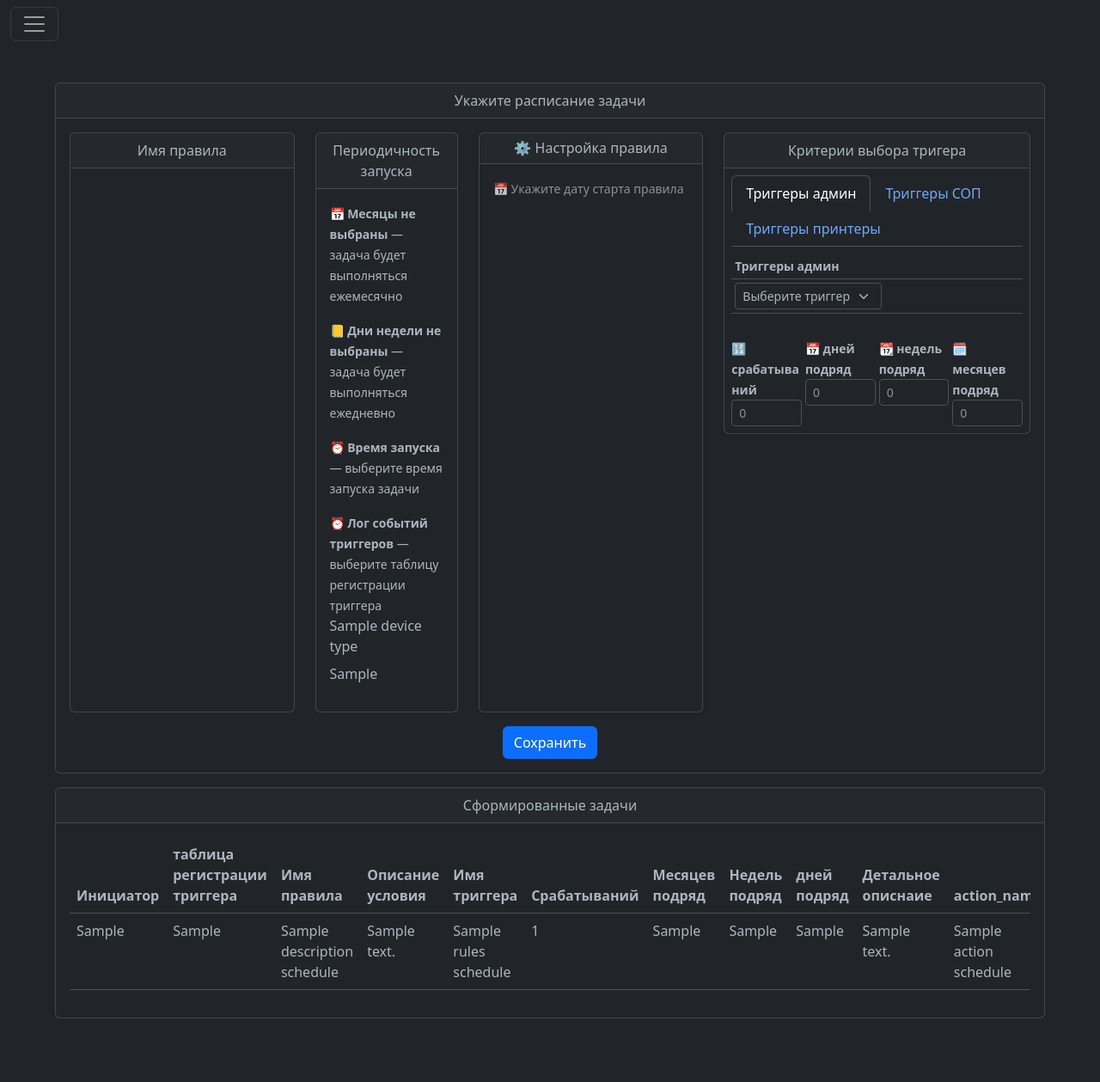
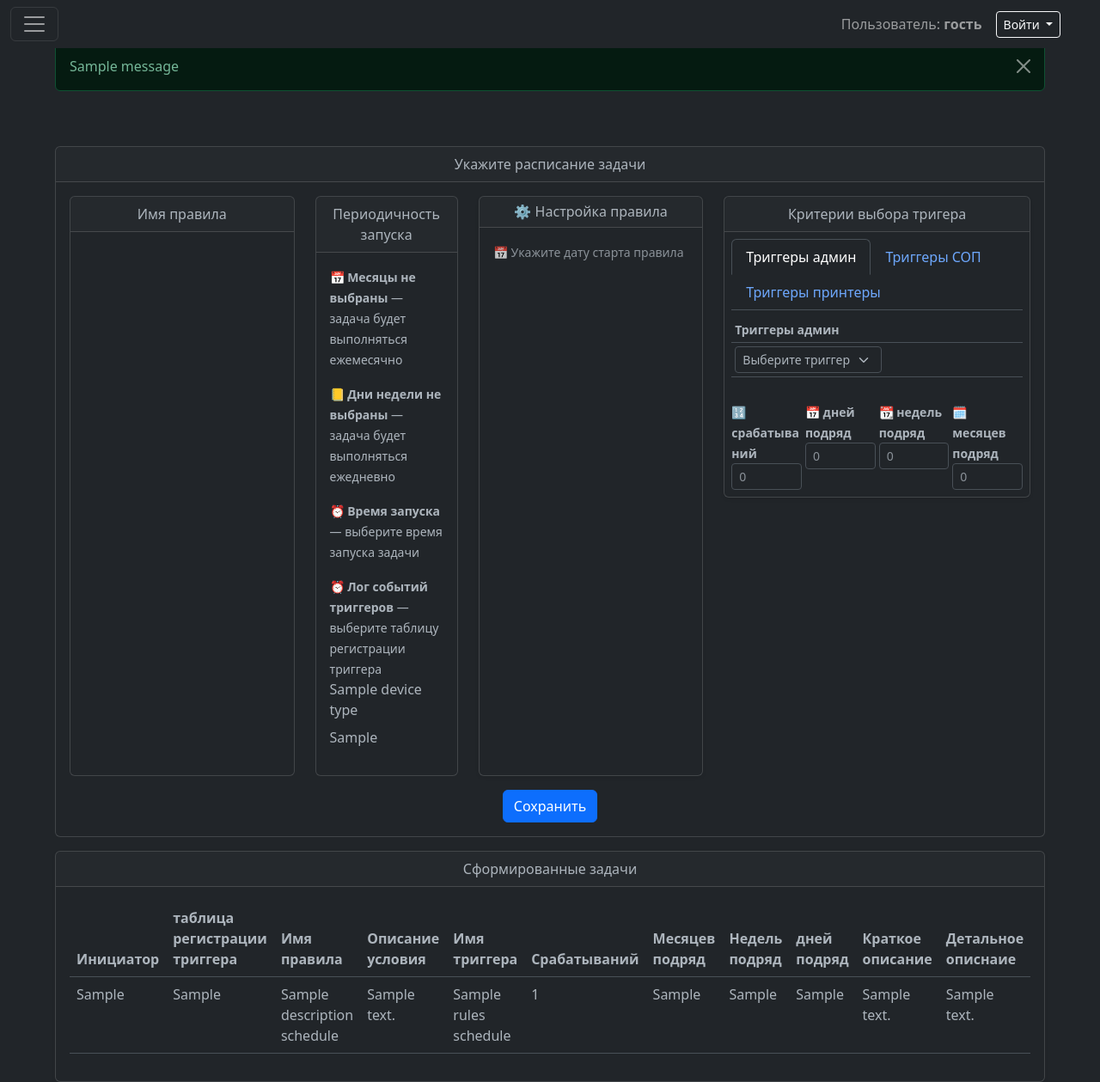
Before and after one commit to kylebaku/control_box, a Django app: template control_box/templates/generation/automatic.html in a window 1280 px wide. Shown: the whole page at 86% size. Before the commit the page ends 1185 px from the top, so only its background shows below. Run offline with Django 5.2, Linux system fonts and the light colour scheme; the template is opened without the code that fills it: most values are stand-ins (such as "Sample title", 1, 10 or a date in 2020); one stand-in notice (Sample message) is shown; some libraries are stand-ins or nearby versions.

Commit message:
add taskmanager

```diff
--- a/control_box/control_box/settings.py
+++ b/control_box/control_box/settings.py
@@ -144,3 +144,6 @@
         'level': 'INFO',
     },
 }
+
+LOGIN_REDIRECT_URL = 'generation:generation'
+LOGOUT_REDIRECT_URL = 'generation:generation'
--- a/control_box/control_box/urls.py
+++ b/control_box/control_box/urls.py
@@ -8,6 +8,7 @@
     path('monitoring/', include('monitoring.urls')),
     path('report/', include('report.urls')),
     path('generation/', include('generation.urls')),
+    path('auth/', include('django.contrib.auth.urls')),
 ]
 
 if settings.DEBUG:
--- a/control_box/core/const.py
+++ b/control_box/core/const.py
@@ -12,6 +12,12 @@
     ('Incident', 'Инцидент'),
     ('Service', 'Услуга'),
 ]
+
+TYPE_TRIGGER_BD = {
+    'sop': 'zabbix_trigger_sop',
+    'adm': 'zabbix_trigger_adm',
+    'prn': 'prn_triggers_new',
+}
 
 COORDINATOR_ROLE = [
     (
--- a/control_box/core/create_tt.py
+++ b/control_box/core/create_tt.py
@@ -9,8 +9,8 @@
 
 def add(prob_name, host, model, sn, ip, contact, adr, br, rl):
     print('ЗАПУСК')
-    url = "http://hd-integration.beeline.ru:9080/remedy_ws/RemedyOut?wsdl"  # prod
-    # url = "https://yd-hd-int-tst.beeline.ru/remedy_ws/RemedyOut?wsdl" #test
+    #url = "http://hd-integration.beeline.ru:9080/remedy_ws/RemedyOut?wsdl"  # prod
+    url = "https://yd-hd-int-tst.beeline.ru/remedy_ws/RemedyOut?wsdl" #test
     data = datetime.datetime.now()
     # дата создания ТТ (системное время сервера)
     IDtt = randint(4134512443, 8934512443)
--- /dev/null
+++ b/control_box/df_.csv
@@ -0,0 +1,4 @@
+hostname,count__x,code_sop_x,branch_x,problem_name,current_date_x,index_x,branch_code_x,branch_city_en_x,branch_name_x,branch_role_sop_x,branch_code_sop_x,branch_role_adm_x,branch_code_adm_x,id_x,code_hd_x,filialeng_x,filialrus_x,status_x,user_create_schedule_x,action_name_x,monthly_schedule_x,weekly_schedule_x,time_schedule_x,start_date_x,name_schedule_x,description_schedule_x,name_rules_x,device_type_x,count_rules_x,month_over_month_x,week_over_week_x,day_over_day_x,text_action_x,text_short_x,tt,status_tt,count__y,code_sop_y,branch_y,current_date_y,index_y,branch_code_y,branch_city_en_y,branch_name_y,branch_role_sop_y,branch_code_sop_y,branch_role_adm_y,branch_code_adm_y,id_y,code_hd_y,filialeng_y,filialrus_y,status_y,user_create_schedule_y,action_name_y,monthly_schedule_y,weekly_schedule_y,time_schedule_y,start_date_y,name_schedule_y,description_schedule_y,name_rules_y,device_type_y,count_rules_y,month_over_month_y,week_over_week_y,day_over_day_y,text_action_y,text_short_y,_merge
+VR-D60525-01,,,,High CPU utilization (over 92% for 20m),,,,,,,,,,,,,,,,,,,,,,,,,,,,,,,,,71,false,VR,2026-06-22,,VR,Воронеж,Воронежский филиал,IT Инж 2 ур Воронеж ГЛТП,ROL000000000376,IT Инж 2 ур Воронеж ВК,ORG000000006839,,FIL000000000059,Voronezh,Воронеж,2.0,admin,TT,[],['0'],11:09:00,2026-06-17,CPU utilization,описание CPU utilization,High CPU utilization (over 92% for 20m),adm,20,1,1,1,CPU utilization детальное описание,CPU utilization краткое описание,right_only
+SHROB-V00004,,,,High CPU utilization (over 92% for 20m),,,,,,,,,,,,,,,,,,,,,,,,,,,,,,,,,57,false,false,2026-06-22,,,,,,,,,,,,,,admin,TT,[],['0'],11:09:00,2026-06-17,CPU utilization,описание CPU utilization,High CPU utilization (over 92% for 20m),adm,20,1,1,1,CPU utilization детальное описание,CPU utilization краткое описание,right_only
+NSWD-230324-001,,,,High CPU utilization (over 92% for 20m),,,,,,,,,,,,,,,,,,,,,,,,,,,,,,,,,50,false,NS,2026-06-22,,NS,Новосибирск,Новосибирский филиал,IT Инж 2 ур Новосибирск ГЛТП,ROL000000000411,IT Инж 2 ур Новосибирск ВК,ORG000000006845,,FIL000000000030,Novosibirsk,Новосибирск,2.0,admin,TT,[],['0'],11:09:00,2026-06-17,CPU utilization,описание CPU utilization,High CPU utilization (over 92% for 20m),adm,20,1,1,1,CPU utilization детальное описание,CPU utilization краткое описание,right_only
--- a/control_box/generation/apps.py
+++ b/control_box/generation/apps.py
@@ -7,11 +7,11 @@
 
     def ready(self):
         # Функция запуска планировщика задач
-        from .tasks import query_db_scheduler
+        from .tasks import scheduler_trigger_adm_sop
         from background_task.models import Task, CompletedTask
 
         # Импорт обязательно в функции для избежания зацикливания
-        task_name = 'generation.tasks.query_db_scheduler'
+        task_name = 'generation.tasks.scheduler_trigger_adm_sop'
         Task.objects.filter(task_name=task_name).delete()
 
         # Полная очистка обеих таблиц перед стартом планировщика
@@ -20,4 +20,4 @@
         # CompletedTask.objects.filter(task_name=task_name).delete()
 
         # Создаем новую задачу
-        query_db_scheduler(schedule=6, repeat=6)
+        scheduler_trigger_adm_sop(repeat=-1)
--- a/control_box/generation/models.py
+++ b/control_box/generation/models.py
@@ -37,6 +37,12 @@
 #Текстовое сообщение при возникновении срабатывания задачи
 class TextAction(models.Model):
     """Текстовое сообщение при возникновении срабатывания задачи."""
+    text_short = models.CharField(
+        verbose_name='Краткое описание',
+        max_length=255,  # ← обязательно добавить!
+        null=True,
+        blank=True
+        )
     text_action = models.TextField('Детальное описание')
 
     def __str__(self):
--- /dev/null
+++ b/control_box/result_df.csv
@@ -0,0 +1,4 @@
+hostname,problem_name,tt,status_tt,count_,code_sop,branch,current_date,index,branch_code,branch_city_en,branch_name,branch_role_sop,branch_code_sop,branch_role_adm,branch_code_adm,id,code_hd,filialeng,filialrus,status,user_create_schedule,action_name,monthly_schedule,weekly_schedule,time_schedule,start_date,name_schedule,description_schedule,name_rules,device_type,count_rules,month_over_month,week_over_week,day_over_day,text_action,text_short
+VR-D60525-01,High CPU utilization (over 92% for 20m),,,71,false,VR,2026-06-22,,VR,Воронеж,Воронежский филиал,IT Инж 2 ур Воронеж ГЛТП,ROL000000000376,IT Инж 2 ур Воронеж ВК,ORG000000006839,,FIL000000000059,Voronezh,Воронеж,2.0,admin,TT,[],['0'],11:09:00,2026-06-17,CPU utilization,описание CPU utilization,High CPU utilization (over 92% for 20m),adm,20,1,1,1,CPU utilization детальное описание,CPU utilization краткое описание
+SHROB-V00004,High CPU utilization (over 92% for 20m),,,57,false,false,2026-06-22,,,,,,,,,,,,,,admin,TT,[],['0'],11:09:00,2026-06-17,CPU utilization,описание CPU utilization,High CPU utilization (over 92% for 20m),adm,20,1,1,1,CPU utilization детальное описание,CPU utilization краткое описание
+NSWD-230324-001,High CPU utilization (over 92% for 20m),,,50,false,NS,2026-06-22,,NS,Новосибирск,Новосибирский филиал,IT Инж 2 ур Новосибирск ГЛТП,ROL000000000411,IT Инж 2 ур Новосибирск ВК,ORG000000006845,,FIL000000000030,Novosibirsk,Новосибирск,2.0,admin,TT,[],['0'],11:09:00,2026-06-17,CPU utilization,описание CPU utilization,High CPU utilization (over 92% for 20m),adm,20,1,1,1,CPU utilization детальное описание,CPU utilization краткое описание
--- /dev/null
+++ b/control_box/select_db_tt.csv
@@ -0,0 +1 @@
+hostname,count_,code_sop,branch,problem_name,current_date,index,branch_code,branch_city_en,branch_name,branch_role_sop,branch_code_sop,branch_role_adm,branch_code_adm,id,code_hd,filialeng,filialrus,status,user_create_schedule,action_name,monthly_schedule,weekly_schedule,time_schedule,start_date,name_schedule,description_schedule,name_rules,device_type,count_rules,month_over_month,week_over_week,day_over_day,text_action,text_short,tt,status_tt
--- a/control_box/templates/base.html
+++ b/control_box/templates/base.html
@@ -11,6 +11,14 @@
   <body>
     {% include "includes/header.html" %}
     <div class="container pt-5">
+      {% if messages %}
+        {% for message in messages %}
+          <div class="alert alert-{{ message.tags }} alert-dismissible fade show" role="alert">
+            {{ message }}
+            <button type="button" class="btn-close" data-bs-dismiss="alert" aria-label="Close"></button>
+          </div>
+        {% endfor %}
+      {% endif %}
       {% block content %}{% endblock %}
     </div>
   </body>
--- a/control_box/templates/generation/automatic.html
+++ b/control_box/templates/generation/automatic.html
@@ -92,6 +92,9 @@
                                             </div>
                                             <div class="col-md-12">
                                                 {% bootstrap_field action_form.action_name %}
+                                            </div>
+                                            <div class="col-md-12 mt-3">
+                                                {% bootstrap_field text_action_form.text_short %}
                                             </div>
                                             <div class="col-md-12 mt-3">
                                                 {% bootstrap_field text_action_form.text_action %}
@@ -283,6 +286,7 @@
                                             <th>Месяцев подряд</th>
                                             <th>Недель подряд</th>
                                             <th>дней подряд</th>
+                                            <th>Краткое описание</th>
                                             <th>Детальное описнаие</th>
                                             <th>action_name</th>
                                             <th>Месяц запуска</th>
@@ -304,6 +308,7 @@
                                             <td>{{ schedule.rules_schedule.month_over_month }}</td>
                                             <td>{{ schedule.rules_schedule.week_over_week }}</td>
                                             <td>{{ schedule.rules_schedule.day_over_day }}</td>
+                                            <td>{{ schedule.text_action.text_short }}</td>
                                             <td>{{ schedule.text_action.text_action }}</td>
                                             <td>{{ schedule.action_schedule.action_name }}</td>
                                             <td>{{ schedule.date_time_schedule.monthly_schedule|month_name }}</td>
--- a/control_box/templates/includes/header.html
+++ b/control_box/templates/includes/header.html
@@ -10,7 +10,41 @@
               data-bs-target="#offcanvasDarkNavbar" aria-controls="offcanvasDarkNavbar">
         <span class="navbar-toggler-icon"></span>
       </button>
-      <button type="button" class="btn theme-toggle me-2" id="themeToggle"></button>
+
+      <!-- Блок авторизации -->
+      <div class="d-flex align-items-center ms-auto">
+        {% if user.is_authenticated %}
+          <span class="navbar-text me-3">Пользователь: <b>{{ user.username }}</b></span>
+          <form method="post" action="{% url 'logout' %}" class="m-0">
+            {% csrf_token %}
+            <button type="submit" class="btn btn-outline-light btn-sm">Выйти</button>
+          </form>
+        {% else %}
+        <span class="navbar-text me-3">Пользователь: <b>гость</b></span>
+          <div class="dropdown">
+            <button class="btn btn-outline-light btn-sm dropdown-toggle" type="button" data-bs-toggle="dropdown">
+              Войти
+            </button>
+            <div class="dropdown-menu dropdown-menu-end p-3" style="min-width: 280px;">
+              <form method="post" action="{% url 'login' %}">
+                {% csrf_token %}
+                <div class="mb-3">
+                  <label for="username" class="form-label">Логин</label>
+                  <input type="text" name="username" id="username" class="form-control" required>
+                </div>
+                <div class="mb-3">
+                  <label for="password" class="form-label">Пароль</label>
+                  <input type="password" name="password" id="password" class="form-control" required>
+                </div>
+                <input type="hidden" name="next" value="{{ next }}">
+                <button type="submit" class="btn btn-primary w-100">Войти</button>
+              </form>
+            </div>
+          </div>
+        {% endif %}
+      </div>
+
+      <button type="button" class="btn theme-toggle ms-2" id="themeToggle"></button>
 
       <div class="offcanvas offcanvas-start text-bg-dark" tabindex="-1" id="offcanvasDarkNavbar">
         <div class="offcanvas-header">
--- a/requirements.txt
+++ b/requirements.txt
@@ -5,3 +5,4 @@
 django-bootstrap-icons
 celery==5.6.3
 redis==7.4.0
+django-background-tasks
```
Also changed, not shown: control_box/core/query_psql.py (+51 -8 lines), control_box/generation/tasks.py (+43 -46 lines), control_box/generation/views.py (+134 -132 lines), control_box/generation/migrations/0001_add_text_short_field.py.
